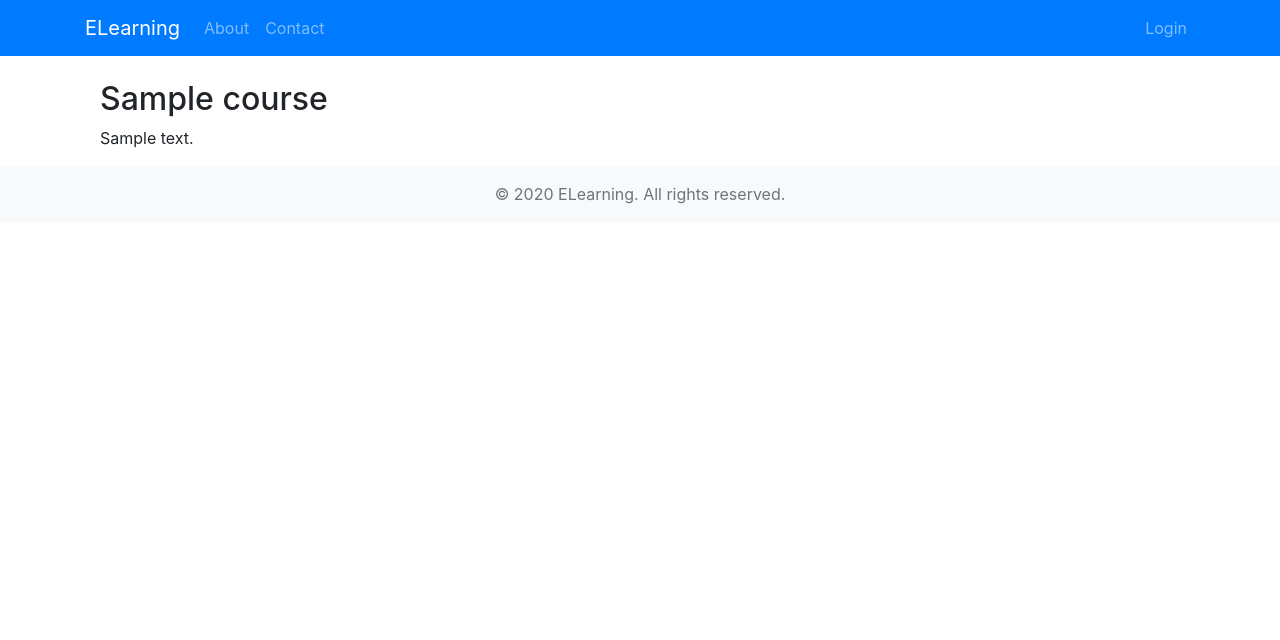
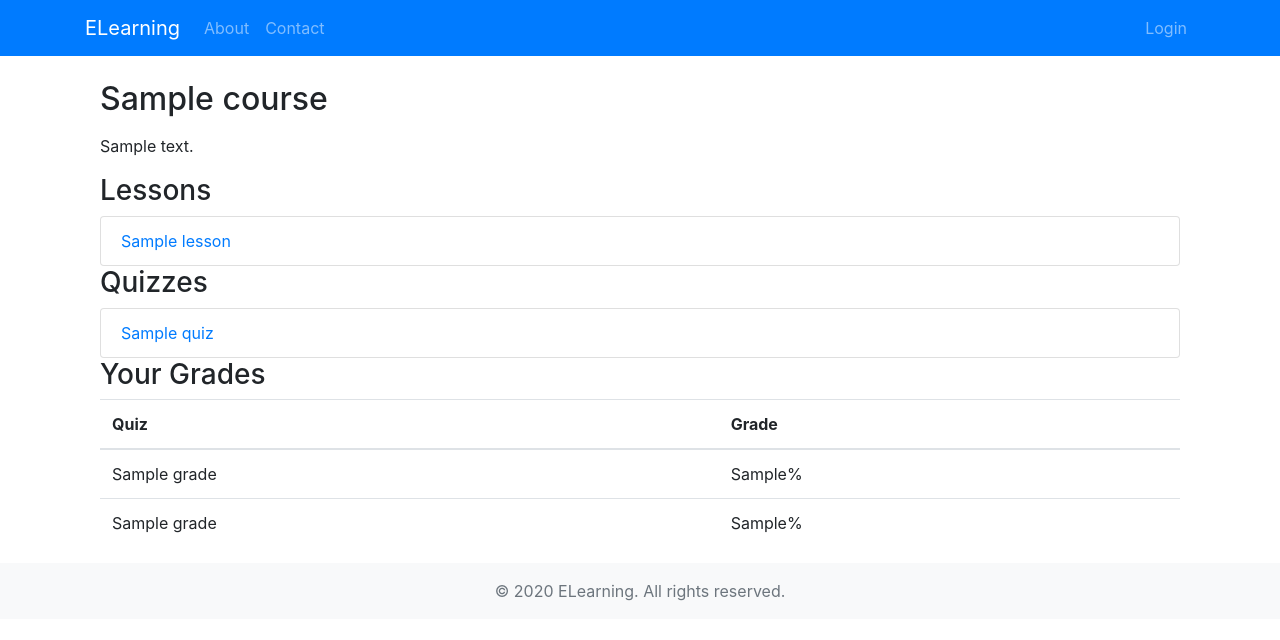
Before and after one commit to 20Tsthurman/education-website, a Django app: template courses/templates/courses/course_detail.html in a window 1280 px wide. Shown: the top 640 px of the page. Run offline with Django 3.2, Linux system fonts and the light colour scheme; the template is opened without the code that fills it: most values are stand-ins (such as "Sample title", 1, 10 or a date in 2020); some libraries are stand-ins or nearby versions.

Commit message:
11/25/23

```diff
--- a/courses/templates/courses/course_detail.html
+++ b/courses/templates/courses/course_detail.html
@@ -1,46 +1,54 @@
 {% extends "base.html" %}
 
 {% block content %}
-<div class="container">
+<div class="container mt-4">
     <div class="row">
-        <div class="col-md-8">
-            <h2>{{ course.name }}</h2>
+        <div class="col-md-12">
+            <h2 class="mb-3">{{ course.name }}</h2>
             <p>{{ course.description }}</p>
 
             {% if request.user.user_type == "teacher" %}
-                <!-- Link to create a new lesson for this course -->
-                <a href="{% url 'teachers:create_lesson' course.id %}" class="btn btn-primary">Create New Lesson</a>
+                <!-- Actions -->
+                <div class="mb-4">
+                    <a href="{% url 'teachers:create_lesson' course.id %}" class="btn btn-success">Create New Lesson</a>
+                    <a href="{% url 'teachers:create_quiz' course.id %}" class="btn btn-info ml-2">Create New Quiz</a>
+                </div>
 
-                <!-- Link to create a new quiz for this course -->
-                <a href="{% url 'teachers:create_quiz' course.id %}" class="btn btn-primary">Create New Quiz</a>
-
-                <!-- List existing lessons for this course -->
-                <h3>Lessons</h3>
-                <ul class="list-group">
+                <!-- Lessons Section -->
+                <div class="card mb-4">
+                    <div class="card-header">Lessons</div>
+                    <ul class="list-group list-group-flush">
                         {% for lesson in course.lesson_set.all %}
-                        <li class="list-group-item">
+                            <li class="list-group-item d-flex justify-content-between align-items-center">
                                 <a href="{% url 'teachers:lesson_detail' lesson.id %}">{{ lesson.title }}</a>
-                            <a href="{% url 'teachers:edit_lesson' lesson.id %}" class="btn btn-link btn-sm">Edit</a>
-                            <a href="{% url 'teachers:delete_lesson' lesson.id %}" class="btn btn-link btn-sm">Delete</a>
+                                <span>
+                                    <a href="{% url 'teachers:edit_lesson' lesson.id %}" class="btn btn-outline-secondary btn-sm">Edit</a>
+                                    <a href="{% url 'teachers:delete_lesson' lesson.id %}" class="btn btn-outline-danger btn-sm ml-2">Delete</a>
+                                </span>
                             </li>
                         {% empty %}
                             <li class="list-group-item">No lessons available.</li>
                         {% endfor %}
                     </ul>
+                </div>
 
-                <!-- List existing quizzes for this course -->
-                <h3>Quizzes</h3>
-                <ul class="list-group">
+                <!-- Quizzes Section -->
+                <div class="card mb-4">
+                    <div class="card-header">Quizzes</div>
+                    <ul class="list-group list-group-flush">
                         {% for quiz in course.quizzes.all %}
-                        <li class="list-group-item">
+                            <li class="list-group-item d-flex justify-content-between align-items-center">
                                 <a href="{% url 'teachers:quiz_detail' quiz.id %}">{{ quiz.title }}</a>
-                            <a href="{% url 'teachers:edit_quiz' quiz.id %}" class="btn btn-link btn-sm">Edit</a>
-                            <a href="{% url 'teachers:delete_quiz' quiz.id %}" class="btn btn-link btn-sm">Delete</a>
+                                <span>
+                                    <a href="{% url 'teachers:edit_quiz' quiz.id %}" class="btn btn-outline-secondary btn-sm">Edit</a>
+                                    <a href="{% url 'teachers:delete_quiz' quiz.id %}" class="btn btn-outline-danger btn-sm ml-2">Delete</a>
+                                </span>
                             </li>
                         {% empty %}
                             <li class="list-group-item">No quizzes available.</li>
                         {% endfor %}
                     </ul>
+                </div>
 
                 <!-- Student Roster -->
                 <h3>Student Roster</h3>
@@ -54,30 +62,43 @@
 
 <!-- Gradebook Section -->
 <h3>Gradebook</h3>
-<!-- Display quiz attempts -->
-<h4>Quiz Attempts</h4>
-<table class="table">
-    <thead>
+<table class="table table-bordered table-hover">
+    <thead class="thead-light">
         <tr>
             <th>Student</th>
             <th>Quiz</th>
+            <th>Attempt Number</th>
+            <th>Completion Status</th>
             <th class="text-right">Final Grade</th>
         </tr>
     </thead>
     <tbody>
-        {% for attempt in quiz_attempts %}
+        {% for student_email, quizzes in students_attempts.items %}
+            {% for quiz_title, attempts in quizzes.items %}
+                {% for attempt in attempts %}
                     <tr>
-                <td>{{ attempt.student.email }}</td>
-                <td>{{ attempt.quiz.title }}</td>
+                        <td>{{ student_email }}</td>
+                        <td>{{ quiz_title }}</td>
+                        <td>{{ attempt.attempt_number }}</td>
+                        <td>
+                            {% if attempt.is_completed %}
+                                Completed
+                            {% else %}
+                                In Progress
+                            {% endif %}
+                        </td>
                         <td class="text-right">{{ attempt.final_grade }}%</td>
                     </tr>
+                {% endfor %}
+            {% endfor %}
         {% empty %}
             <tr>
-                <td colspan="3">No quiz attempts recorded.</td>
+                <td colspan="5">No quiz attempts recorded.</td>
             </tr>
         {% endfor %}
     </tbody>
 </table>
+
 
                 <!-- Display assignment grades -->
                 <h4>Assignment Grades</h4>
@@ -92,7 +113,7 @@
                     <tbody>
                         {% for grade in assignment_grades %}
                             <tr>
-                <td>{{ grade.student.email }}</td>
+                                <td>{{ grade.attempt.student.email }}</td>
                                 <td>{{ grade.assignment.title }}</td>
                                 <td class="text-right">{{ grade.grade }}%</td>
                             </tr>
@@ -103,13 +124,12 @@
                         {% endfor %}
                     </tbody>
                 </table>
-{% endif %} <!-- End of Teacher specific content -->
 
-{% if request.user.is_student %}
+            {% else %}
                 <!-- For students, list the lessons they can view -->
                 <h3>Lessons</h3>
                 <ul class="list-group">
-        {% for lesson in lessons %}
+                    {% for lesson in course.lesson_set.all %}
                         <li class="list-group-item">
                             <a href="{% url 'students:lesson_detail' lesson.id %}">{{ lesson.title }}</a>
                         </li>
@@ -121,9 +141,9 @@
    <!-- For students, list the quizzes they can take -->
    <h3>Quizzes</h3>
    <ul class="list-group">
-        {% for quiz in quizzes %}
+       {% for quiz in course.quizzes.all %}
            <li class="list-group-item">
-                <a href="{% url 'students:take_quiz' quiz.id %}">{{ quiz.title }}</a>
+               <a href="{% url 'students:take_quiz' quiz.id 1 %}">{{ quiz.title }}</a>
            </li>
        {% empty %}
            <li class="list-group-item">No quizzes available.</li>
@@ -135,30 +155,35 @@
    <table class="table">
        <thead>
            <tr>
-                <th>Quiz/Assignment Title</th>
+               <th>Quiz</th>
                <th>Grade</th>
            </tr>
        </thead>
        <tbody>
         {% for grade in best_quiz_grades %}
         <tr>
-                    <td>Quiz: {{ grade.attempt__quiz__title }}</td>
+            <td>{{ grade.quiz_title }}</td>
             <td>{{ grade.best_grade }}%</td>
+        </tr>
+    {% empty %}
+        <tr>
+            <td colspan="2">No quiz grades recorded.</td>
         </tr>
     {% endfor %}
     {% for grade in best_assignment_grades %}
         <tr>
-                    <td>Assignment: {{ grade.attempt__assignment__title }}</td>
+            <td>{{ grade.assignment_title }}</td>
             <td>{{ grade.best_grade }}%</td>
         </tr>
+    {% empty %}
+        <tr>
+            <td colspan="2">No assignment grades recorded.</td>
+        </tr>
     {% endfor %}
-            {% if not best_quiz_grades and not best_assignment_grades %}
-                <tr>
-                    <td colspan="2">No grades recorded.</td>
-                </tr>
-            {% endif %}
        </tbody>
    </table>
 {% endif %}
         </div>
+    </div>
+</div>
 {% endblock %}
--- a/teachers/admin.py
+++ b/teachers/admin.py
@@ -63,3 +63,9 @@ class GradeAdmin(admin.ModelAdmin):
         return obj.teacher.user.email if obj.teacher and obj.teacher.user else 'No teacher'
     get_teacher_email.admin_order_field = 'teacher__user__email'
     get_teacher_email.short_description = 'Teacher Email'
+
+@admin.register(Attempt)
+class AttemptAdmin(admin.ModelAdmin):
+    list_display = ('student', 'quiz', 'attempt_number', 'final_grade', 'is_completed')
+    list_filter = ('student', 'quiz', 'is_completed')
+    search_fields = ('student__email', 'quiz__title')
```
Also changed, not shown: courses/views.py (+25 -31 lines), students/templates/students/view_grades.html (+7 -6 lines), students/views.py (+14 -12 lines), users/templates/registration/login.html (+13 -8 lines), db.sqlite3. Lines whose indentation alone changed are shown as unchanged.
